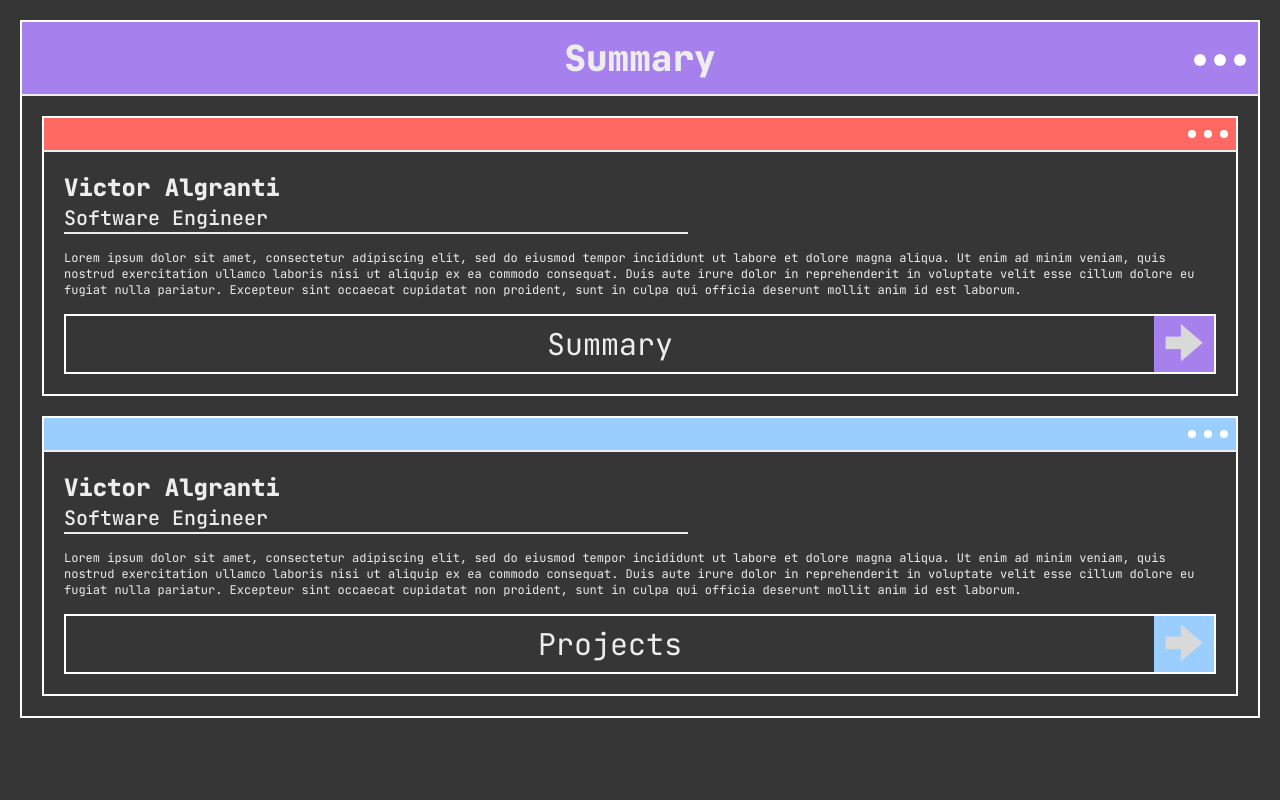
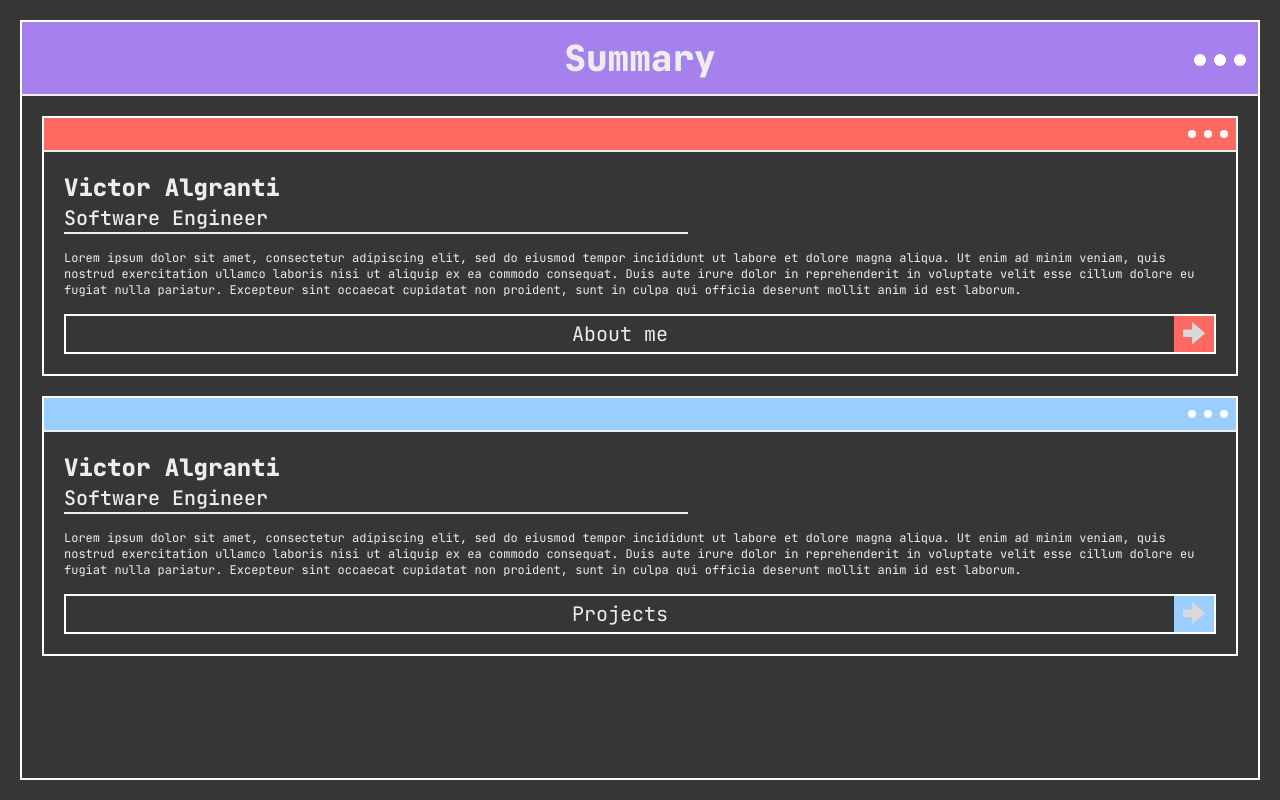
Before and after one commit to neutrou/portfolio, a Next.js app: page /summary in a window 1280 px wide. Built offline with nearby package versions, Linux system fonts and the light colour scheme.

Commit message:
summary OK

```diff
--- a/app/components/Window.tsx
+++ b/app/components/Window.tsx
@@ -57,7 +57,7 @@ export function Window({
         >
           {title}
         </div>
-      <div className="size-full p-5">{children}</div>
+      <div className="size-full p-5 overflow-auto">{children}</div>
 
       <Dots size={title !== undefined}/>
     </section>
--- a/app/summary/page.tsx
+++ b/app/summary/page.tsx
@@ -7,7 +7,7 @@ export default function Summary() {
       title="Summary"
       titleFont="font-extrabold"
       color="purple"
-      height="fit-content"
+      height="100%"
     >
       <div className="flex-1 flex flex-col gap-5">
         <Window
@@ -26,7 +26,7 @@ export default function Summary() {
           <div className="text-xs w-auto py-4">
             Lorem ipsum dolor sit amet, consectetur adipiscing elit, sed do eiusmod tempor incididunt ut labore et dolore magna aliqua. Ut enim ad minim veniam, quis nostrud exercitation ullamco laboris nisi ut aliquip ex ea commodo consequat. Duis aute irure dolor in reprehenderit in voluptate velit esse cillum dolore eu fugiat nulla pariatur. Excepteur sint occaecat cupidatat non proident, sunt in culpa qui officia deserunt mollit anim id est laborum.
           </div>
-          <Button text="Summary" color="purple" url="/summary"/>
+          <Button text="About me" color="red" url="/about" size="small" />
         </Window>
         <Window
           color="blue"
@@ -44,7 +44,7 @@ export default function Summary() {
           <div className="text-xs w-auto py-4">
             Lorem ipsum dolor sit amet, consectetur adipiscing elit, sed do eiusmod tempor incididunt ut labore et dolore magna aliqua. Ut enim ad minim veniam, quis nostrud exercitation ullamco laboris nisi ut aliquip ex ea commodo consequat. Duis aute irure dolor in reprehenderit in voluptate velit esse cillum dolore eu fugiat nulla pariatur. Excepteur sint occaecat cupidatat non proident, sunt in culpa qui officia deserunt mollit anim id est laborum.
           </div>
-          <Button text="Projects" color="blue" url="/projects"/>
+          <Button text="Projects" color="blue" url="/projects" size="small"/>
         </Window>
       </div>
 
```
